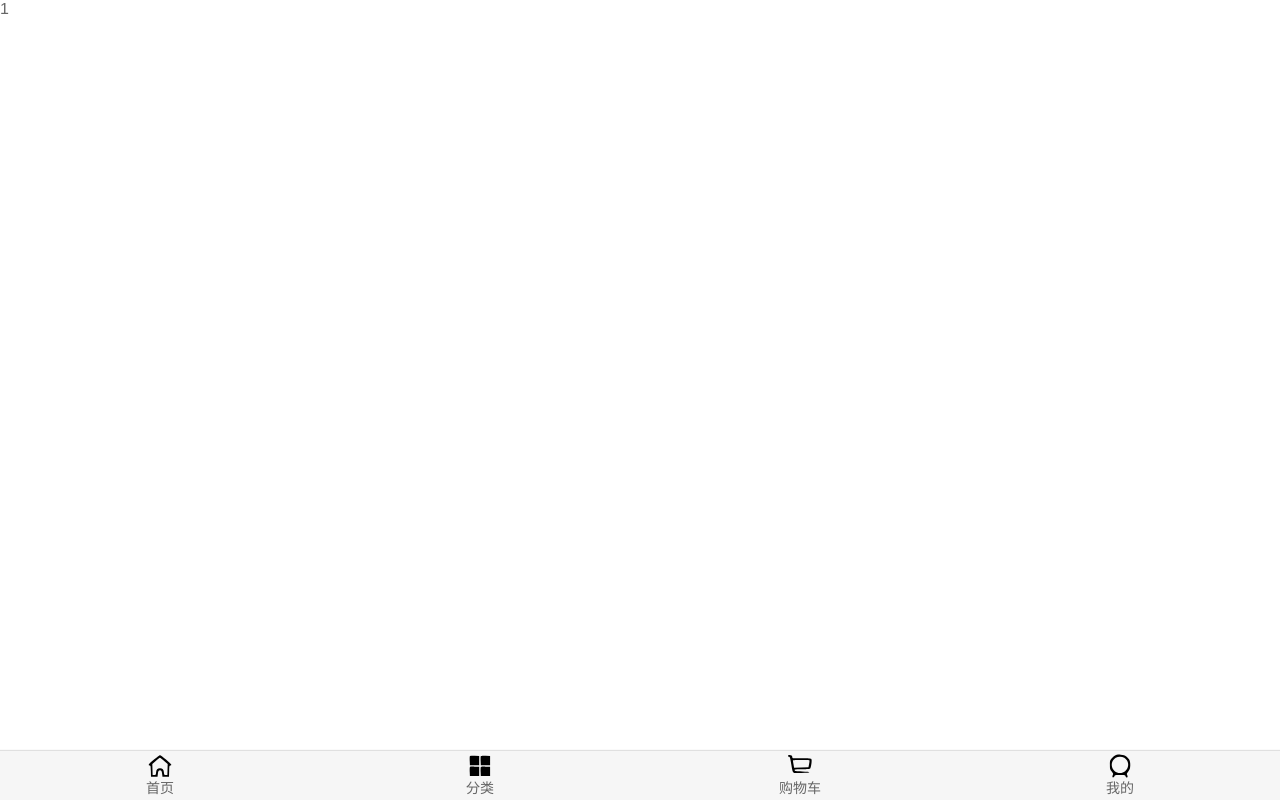
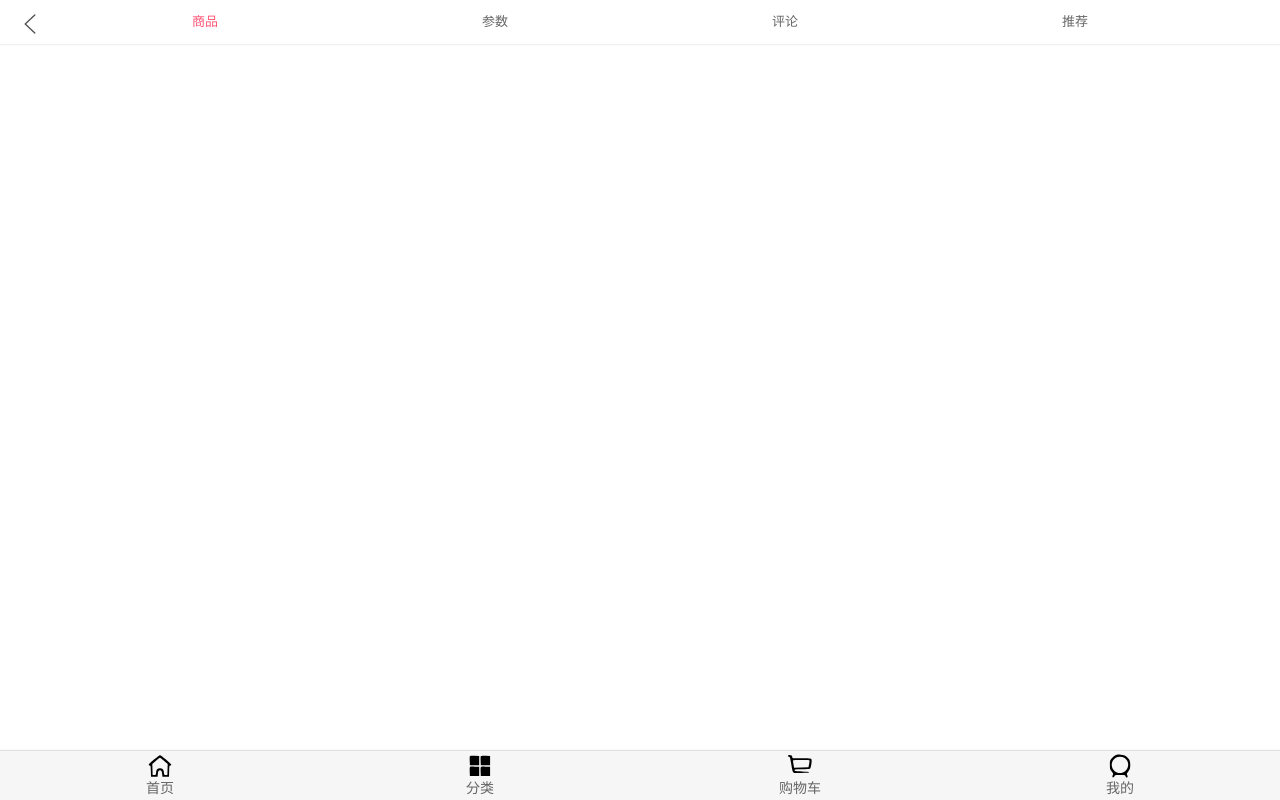
Before and after one commit to Xuqin11/supermall, a Vue app: page /detail/1 in a window 1280 px wide. Built offline with nearby package versions, Linux system fonts and the light colour scheme.

Commit message:
详情页导航栏封装

```diff
--- a/src/views/detail/Detail.vue
+++ b/src/views/detail/Detail.vue
@@ -1,12 +1,17 @@
 <template>
-  <div>
-    {{iid}}
+  <div id="Detail">
+    <detail-nav-bar></detail-nav-bar>
   </div>
 </template>
 
 <script>
+import DetailNavBar from './childComp/DetailNavBar'
+
 export default {
   name: 'Detail',
+  components: {
+    DetailNavBar
+  },
   data() {
     return {
       iid: null
--- /dev/null
+++ b/src/views/detail/childComp/DetailNavBar.vue
@@ -0,0 +1,62 @@
+<template>
+  <div>
+    <nav-bar>
+      <div slot="left" class="back" @click="backClick">
+        <img src="~assets/img/common/back.svg" alt="">
+      </div>
+      <div slot="center" class="title">
+        <div v-for="(item, index) in titles"
+             :key="index"
+             class="title-item"
+             :class="{active: currentIndex === index}"
+             @click="titleClick(index)">
+          {{item}}
+        </div>
+      </div>
+    </nav-bar>
+  </div>
+</template>
+
+<script>
+import NavBar from '@/components/common/navbar/NavBar'
+
+export default {
+  name: 'DetailNavBar',
+  components: {
+    NavBar
+  },
+  data() {
+    return {
+      titles: ['商品', '参数', '评论', '推荐'],
+      currentIndex: 0
+    }
+  },
+  methods: {
+    titleClick(index) {
+      this.currentIndex = index;
+    },
+    backClick() {
+      this.$router.back();
+    }
+  }
+}
+</script>
+
+<style  scoped>
+.title {
+  display: flex;
+  font-size: 13px;
+}
+
+.title-item {
+  flex: 1;
+}
+
+.active {
+  color: var(--color-high-text);
+}
+
+.back {
+  margin-top: 8px;
+}
+</style>
--- a/src/views/home/Home.vue
+++ b/src/views/home/Home.vue
@@ -127,7 +127,6 @@
       },
       swiperImageLoad() {
         this.tabOffsetTop = this.$refs.tabControl2.$el.offsetTop
-        console.log(this.$refs.tabControl2.$el.offsetTop);
       },
 
       /*
--- a/src/views/home/childComps/HomeSwiper.vue
+++ b/src/views/home/childComps/HomeSwiper.vue
@@ -34,7 +34,6 @@
     methods: {
       imageLoad() {
         if (!this.isLoad) {
-          console.log('----');
           this.$emit('swiperImageLoad')
           this.isLoad = true
         }
```
